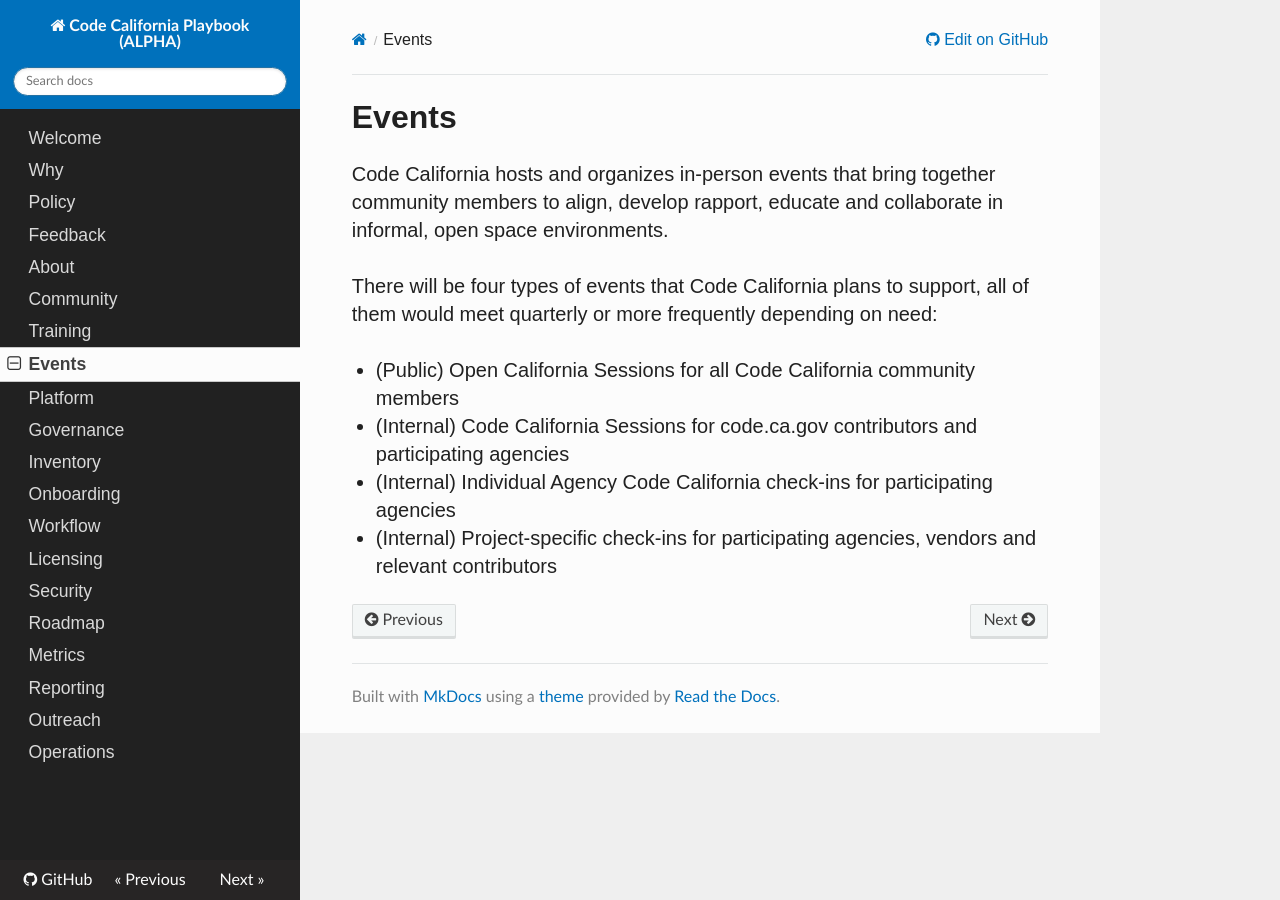
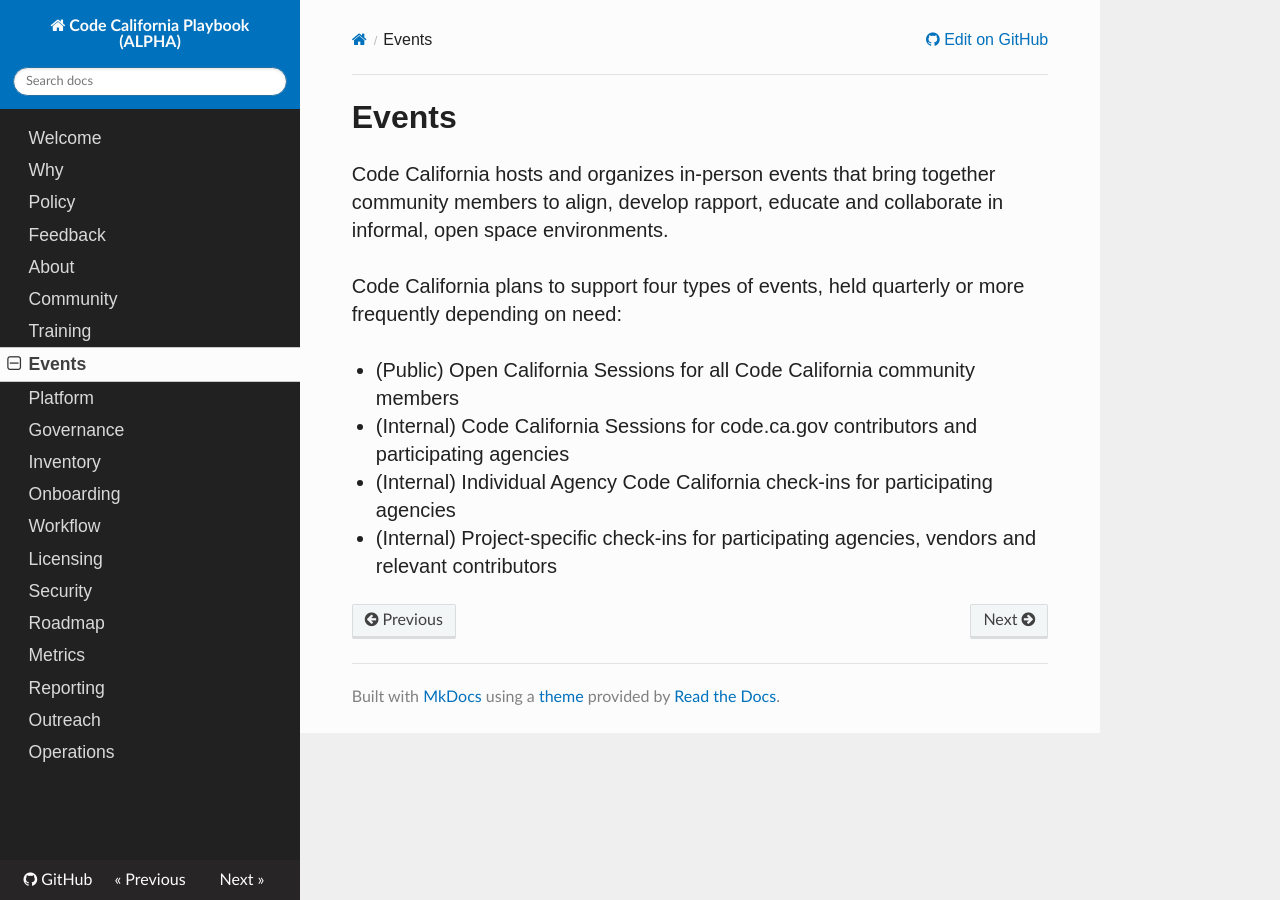
Before and after one commit to CA-CODE-Works/playbook, an MkDocs documentation site: the page built from docs/events.md, in a window 1280 px wide. Built offline with MkDocs 1.6.1, drawn with Linux system fonts in a browser that asks for light colours; nearby versions of some CDN libraries; old or Windows-style settings are respelled for this version of MkDocs.

Commit message:
Update events.md

```diff
--- a/docs/events.md
+++ b/docs/events.md
@@ -2,7 +2,7 @@
 
 Code California hosts and organizes in-person events that bring together community members to align, develop rapport, educate and collaborate in informal, open space environments.
 
-There will be four types of events that Code California plans to support, all of them would meet quarterly or more frequently depending on need:
+Code California plans to support four types of events, held quarterly or more frequently depending on need:
 
 * (Public) Open California Sessions for all Code California community members
 
```
